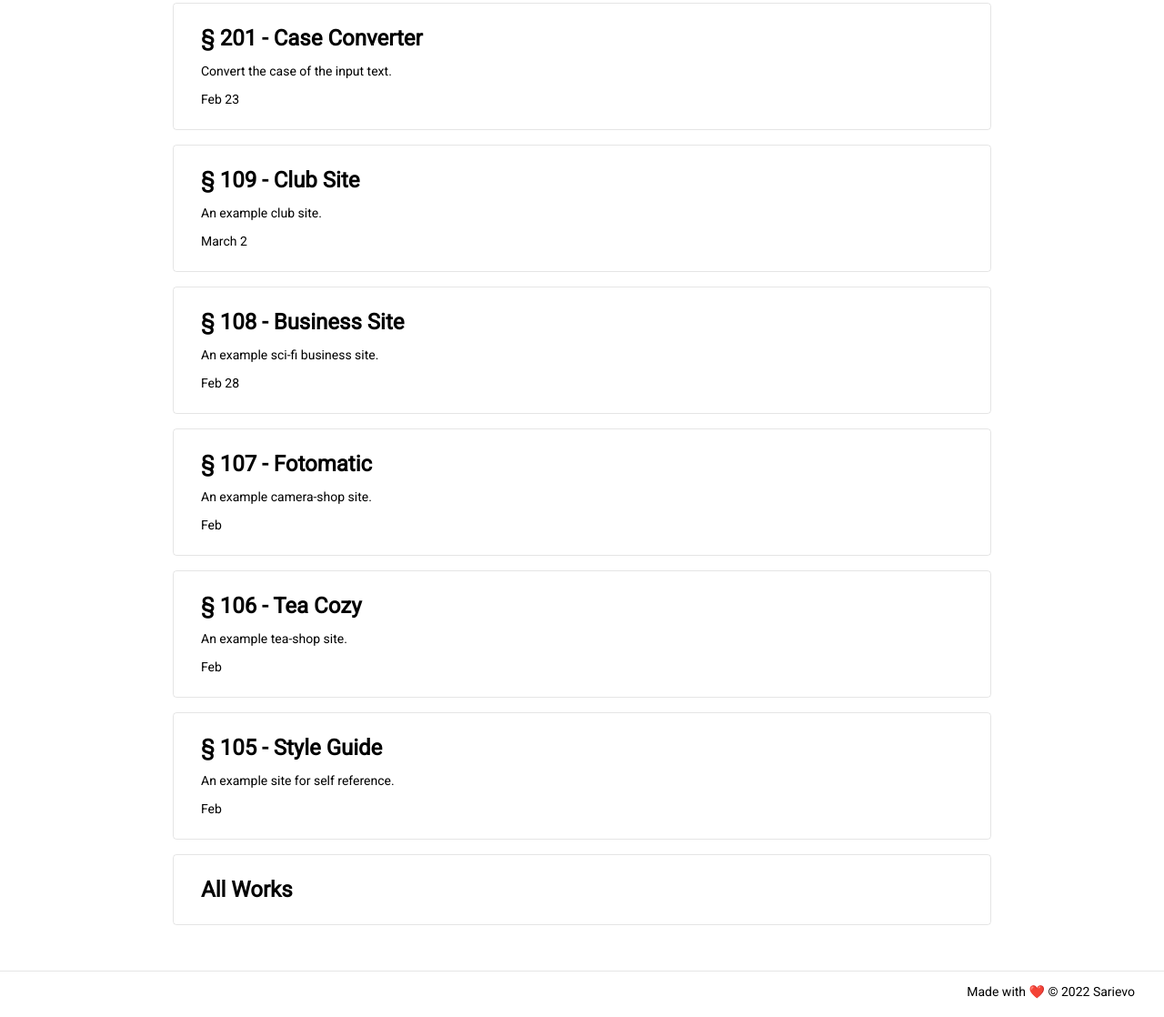
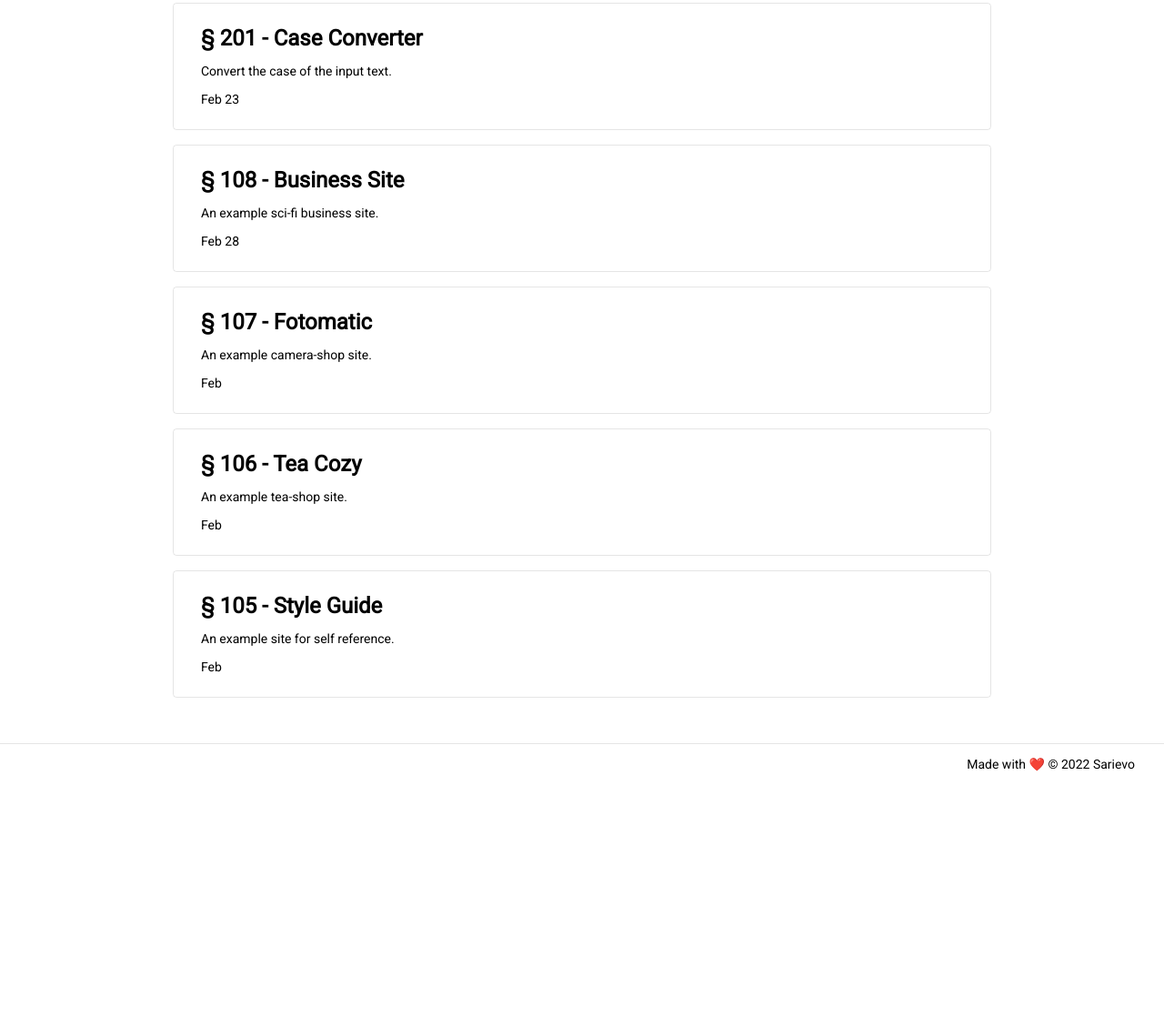
Before and after one commit to Sarievo/Sarievo.github.io-archive, a plain HTML site: page index.html in a window 1280 px wide. Shown: the part 63-1181 px from the top of the page at 91% size. After the commit the page ends 931 px from the top, so only its background shows below. Drawn offline with Linux system fonts and the light colour scheme; a script that the page names is missing.

Commit message:
Commented things out

```diff
--- a/index.html
+++ b/index.html
@@ -28,11 +28,7 @@
       <p>Convert the case of the input text.</p>
       <span class="timestamp">Feb 23</span>
     </section></a>
-    <a href="React/109%20(Club)/index.html"><section>
-      <h5>§ 109 - Club Site</h5>
-      <p>An example club site.</p>
-      <span class="timestamp">March 2</span>
-    </section></a>
+<!--    <a href="React/109%20(Club)/index.html"><section><h5>§ 109 - Club Site</h5><p>An example club site.</p><span class="timestamp">March 2</span></section></a>-->
     <a href="React/108%20(Business%20Site)/index.html"><section>
       <h5>§ 108 - Business Site</h5>
       <p>An example sci-fi business site.</p>
@@ -53,11 +49,8 @@
       <p>An example site for self reference.</p>
       <span class="timestamp">Feb</span>
     </section></a>
-    <a href="React/"><section>
-      <h5>All Works</h5>
-<!--      <p></p><span class="timestamp"></span>-->
-    </section></a>
-    <!--    <a href="React/104%20(Cheat%20Sheet)/index.html"><section><h5>104 - Cheat Sheet</h5></section></a>-->
+<!--    <a href="React/"><section><h5>All Works</h5><p></p><span class="timestamp"></span></section></a>-->
+<!--    <a href="React/104%20(Cheat%20Sheet)/index.html"><section><h5>104 - Cheat Sheet</h5></section></a>-->
 <!--    <a href="React/103%20(Excursion)/index.html"><section><h5>103 - Excursion</h5></section></a>-->
 <!--    <a href="React/102%20(Dasmoto)/index.html"><section><h5>102 - Dasmoto</h5></section></a>-->
 <!--    <a href="React/101%20(First)/index.html"><section><h5>101 - First</h5></section></a>-->
```
Also changed, not shown: about.html (+2 -2 lines).
